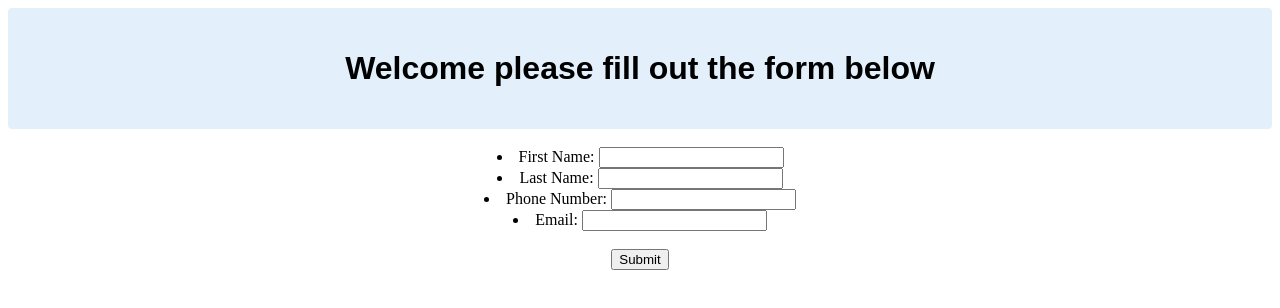
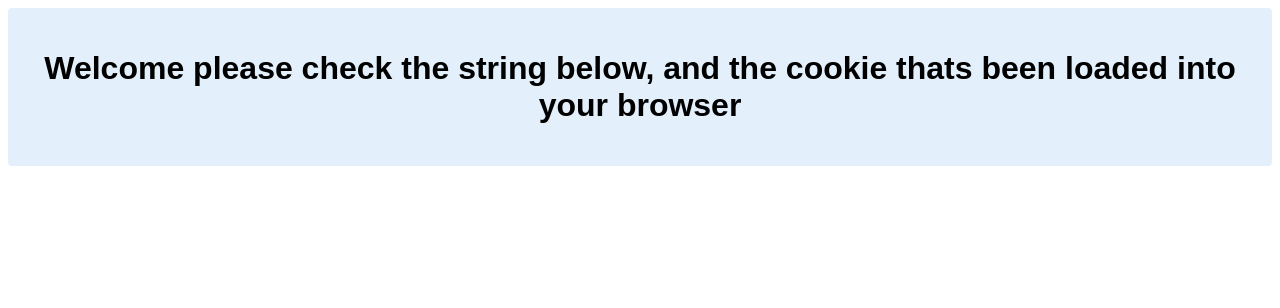
Before and after one commit to stvnksslr/jstests, a website: page index.html in a window 1280 px wide. Drawn offline with Linux system fonts and the light colour scheme.

```diff
--- a/index.html
+++ b/index.html
@@ -1,5 +1,8 @@
 <!DOCTYPE html>
 <html lang="en">
+<!-- Sample String
+http://localhost:8080/index.html?ID=1&FirstName=Steven&LastName=Kessler&phone=111111
+ -->
 
 <head>
     <meta charset="UTF-8">
@@ -10,26 +13,7 @@
 
 <body>
     <div id="mainContent">
-        <p>Welcome please fill out the form below</p>
-    </div>
-    <br/>
-    <form id="employee" align="center">
-        <li>
-            <label for="firstName">First Name:</label>
-            <input type="text" id="firstName" /> </li>
-        <li>
-            <label for="lastName">Last Name:</label>
-            <input type="text" id="lastName" /> </li>
-        <li>
-            <label for="phoneNumber">Phone Number:</label>
-            <input type="text" id="phoneNumber" /> </li>
-        <li>
-            <label for="email">Email:</label>
-            <input type="text" id="email" /> </li>
-    </form>
-    <br/>
-    <div align="center">
-        <button class="buttonStyle" id="submitJSON" value="storeValues">Submit</button>
+        <p>Welcome please check the string below, and the cookie thats been loaded into your browser</p>
     </div>
 </body>
 
```
